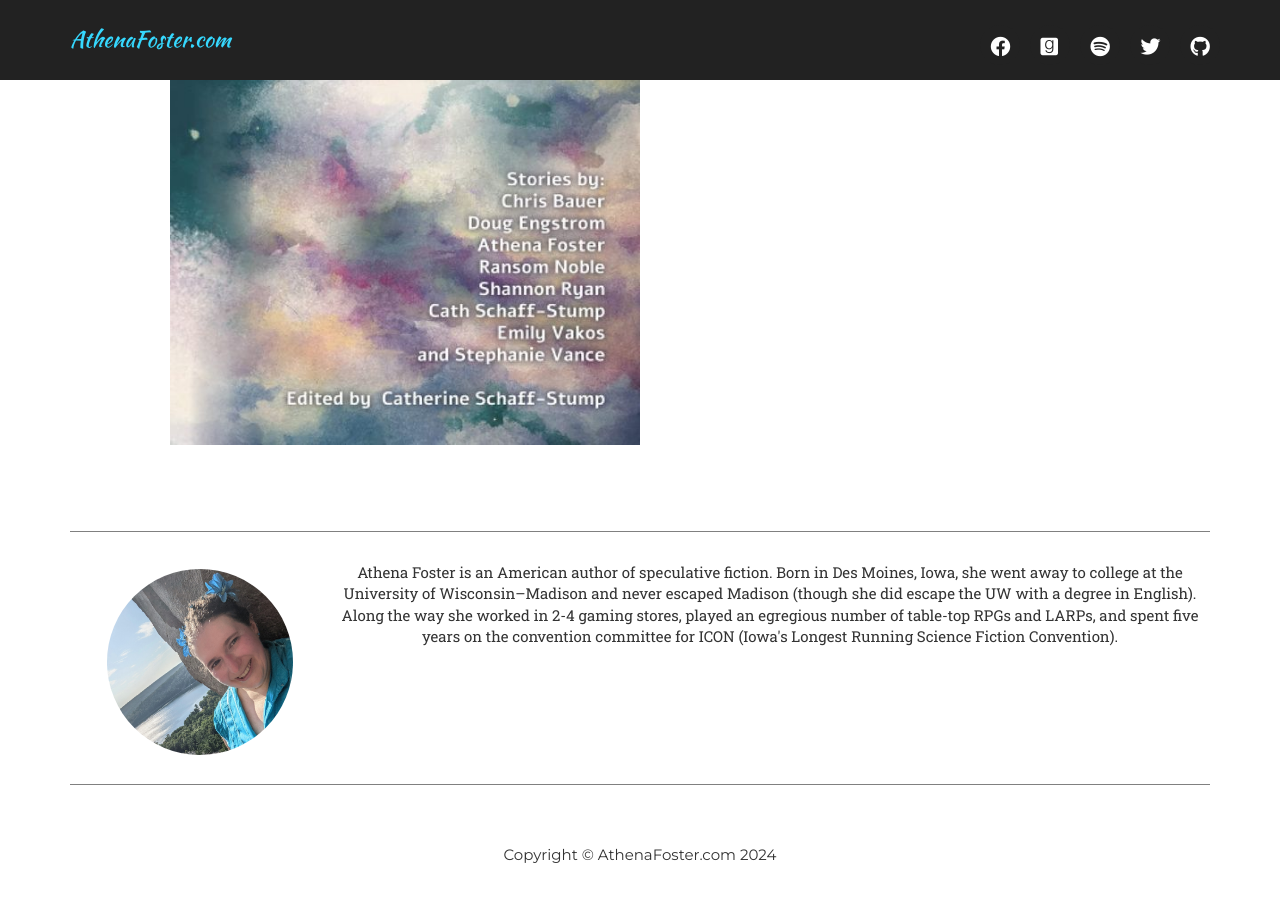
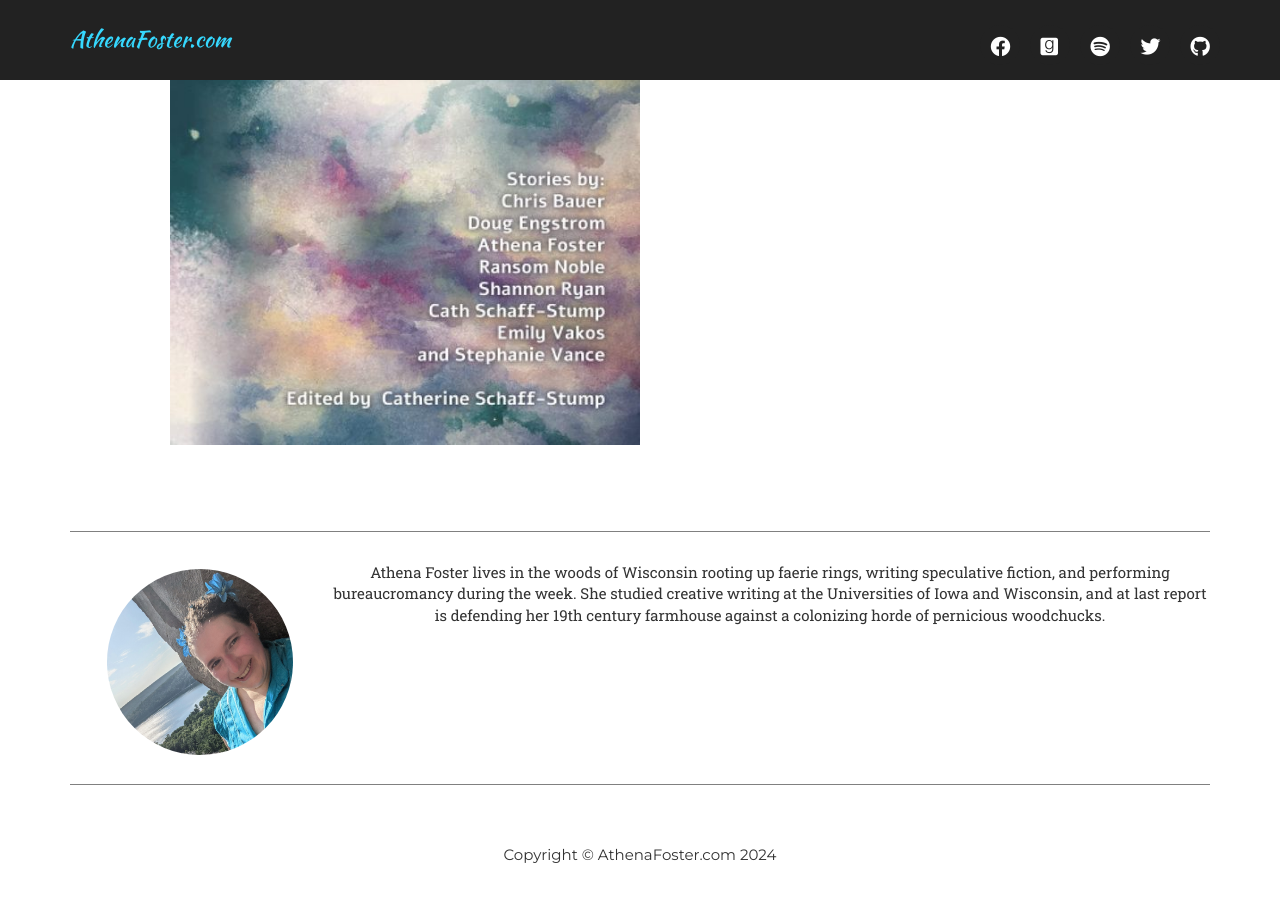
Before and after one commit to AthenaFoster/athenafoster.com, a Jekyll site: the page built from index.html, in a window 1280 px wide and 900 px high, scrolled down 3145 px. Built offline with Jekyll 4.4.1, drawn with Linux system fonts in a browser that asks for light colours; some web fonts are replaced; a style sheet for code colours, icons or effects is not loaded.

Commit message:
Update bio.html
Updated to 2023 Bio

```diff
--- a/_includes/bio.html
+++ b/_includes/bio.html
@@ -4,8 +4,7 @@
           <div class="team-member">
             <img src="img/athena.jpg" class="img-responsive img-circle" alt="">
             <div class="description">
-              Athena Foster is an American author of speculative fiction. Born in Des Moines, Iowa, she went away to college at the University of Wisconsin&ndash;Madison and never escaped Madison (though she did escape the UW with a degree in English). Along the way she worked in 2-4 gaming stores, played an egregious number of table-top RPGs and LARPs, and spent five years on the convention committee for ICON (Iowa's Longest Running Science Fiction Convention).
-            </div>
+                Athena Foster lives in the woods of Wisconsin rooting up faerie rings, writing speculative fiction, and performing bureaucromancy during the week. She studied creative writing at the Universities of Iowa and Wisconsin, and at last report is defending her 19th century farmhouse against a colonizing horde of pernicious woodchucks.            </div>
           </div>
         </div>
     </section>
```
